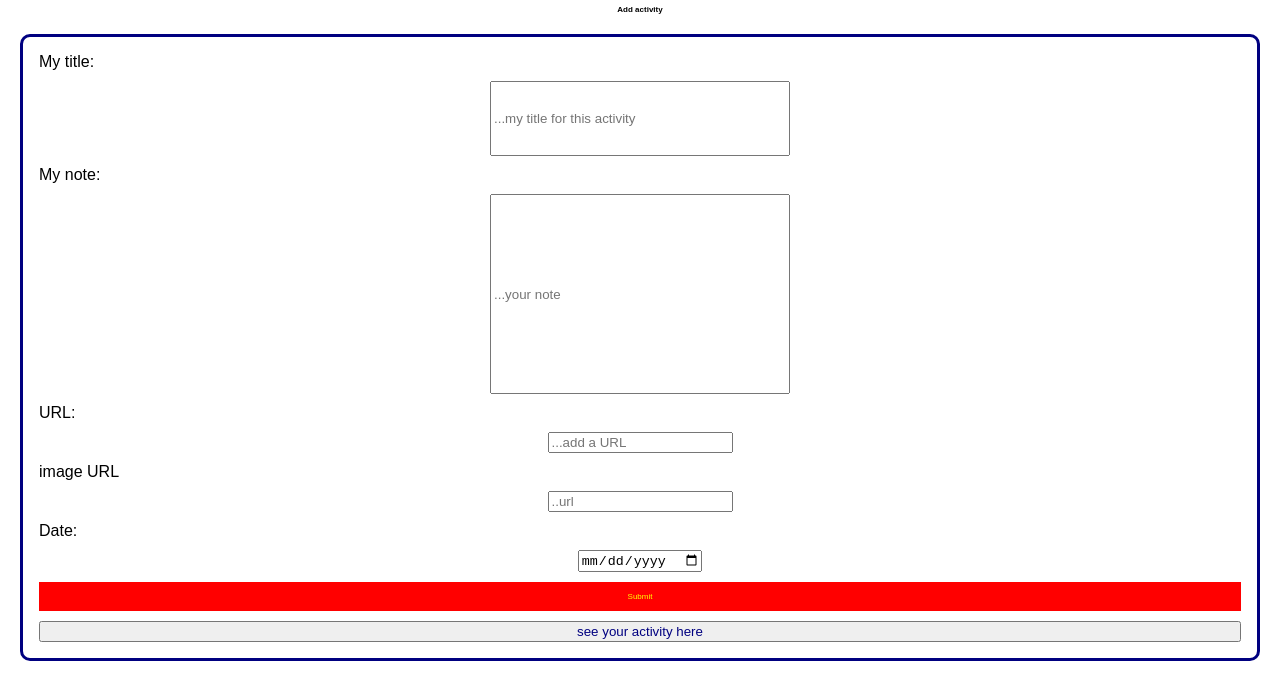
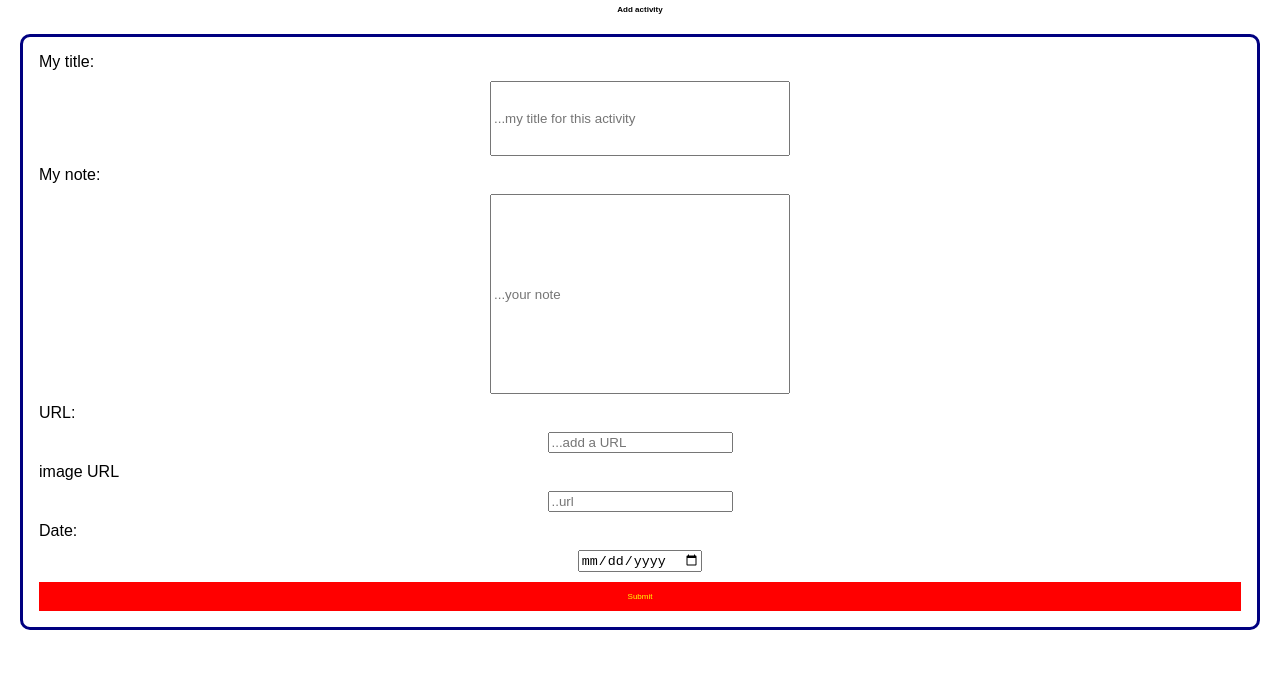
Before and after one commit to Hamed-TAYEBI/capstone-Project, a Next.js app: page /forms in a window 1280 px wide. Shown: the top 700 px of the page. Built offline with nearby package versions, Linux system fonts and the light colour scheme.

Commit message:
replaced userRouter for Link

```diff
--- a/pages/forms.js
+++ b/pages/forms.js
@@ -1,16 +1,18 @@
 import { use, useState } from "react";
 import Link from "next/link";
 import { StyledLink } from "@/components/StyledLink";
+import { useRouter } from "next/router";
+
 export default function Form({ addActivity }) {
+  const router = useRouter();
   function handleSubmit(event) {
     event.preventDefault();
+
     const formData = new FormData(event.target);
     const data = Object.fromEntries(formData);
-    console.log(data);
+
     addActivity(data);
-
-    event.target.note.focus();
-    event.target.reset();
+    router.push("/");
   }
 
   return (
@@ -52,9 +54,6 @@ export default function Form({ addActivity }) {
         <button type="submit" className="form__submit-button">
           Submit
         </button>
-        <button>
-          <Link href="/">see your activity here</Link>
-        </button>
       </form>
     </>
   );
```
